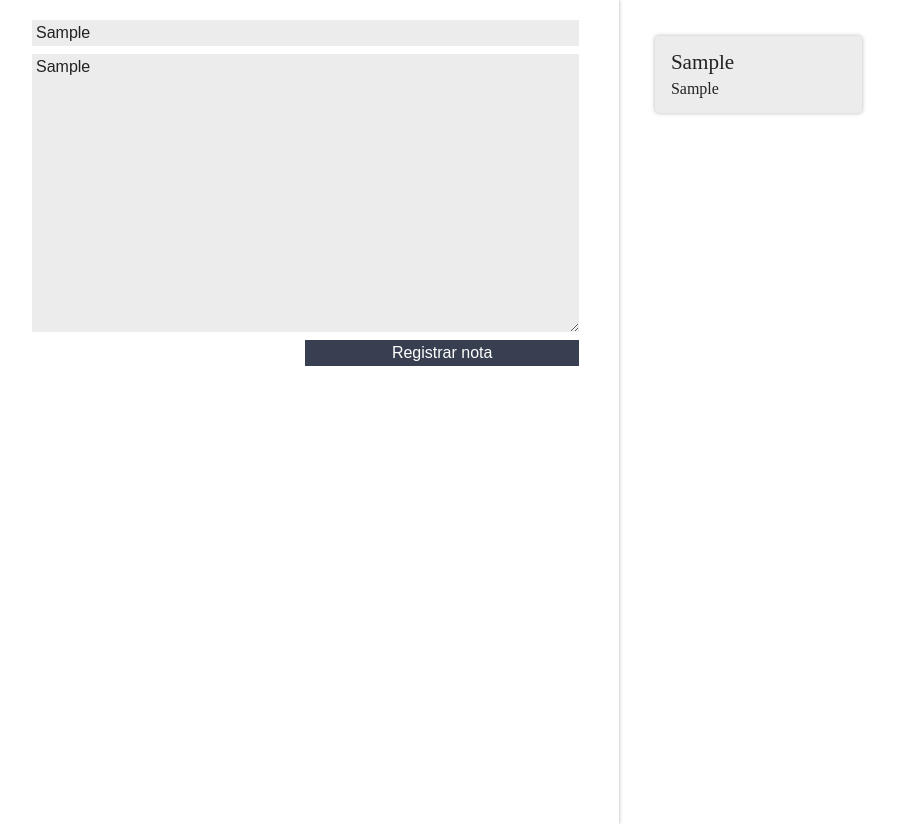
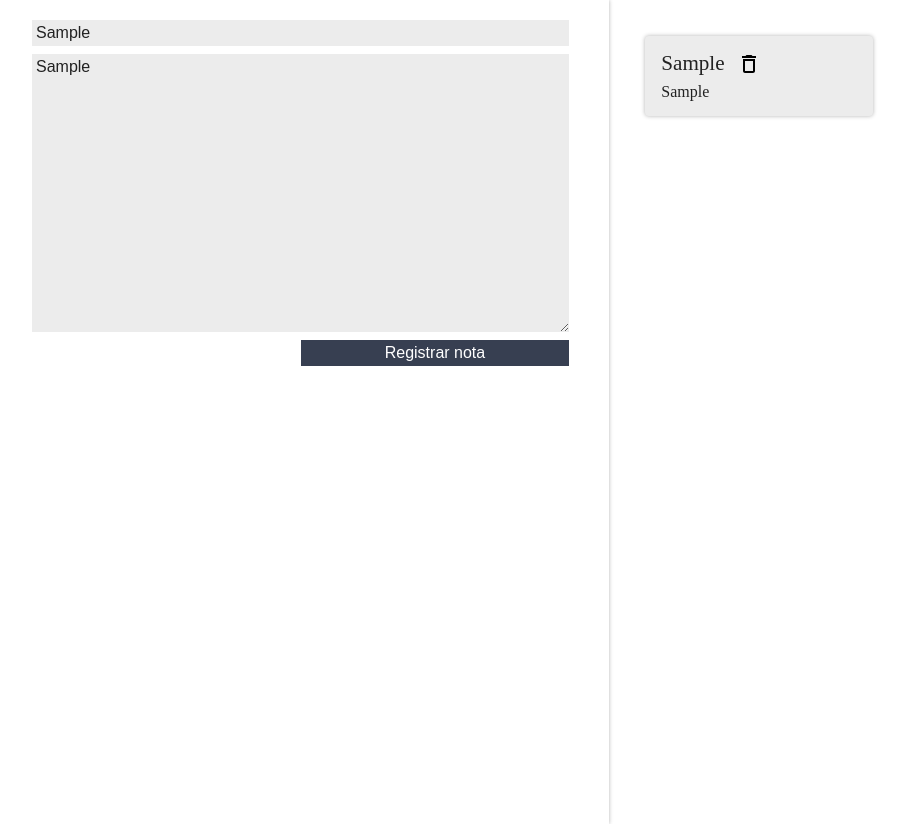
Before and after one commit to alura-es-cursos/1818-react-ciclo-de-vida-de-componentes, a React (Create React App) app: page / in a window 1280 px wide. Both pictures are taken after typing "Sample", "Sample" into the empty fields and a click on the button "Registrar nota". Shown: the whole page, without its empty margins (8-914 px from the left). Built offline with nearby package versions, Linux system fonts and the light colour scheme.

Commit message:
Aula 2_1_1

```diff
--- a/src/components/detalleNotas/DetalleNotas.jsx
+++ b/src/components/detalleNotas/DetalleNotas.jsx
@@ -1,5 +1,6 @@
 import React, { Component } from "react";
 import "./estilo.css";
+import {ReactComponent as DeleteSVG} from "../../assets/imagens/delete.svg";
 
 class DetalleNotas extends Component {
   render() {
@@ -7,6 +8,7 @@ class DetalleNotas extends Component {
       <section className="detalle-nota">
         <header className="detalle-nota_header">
           <h3 className="detalle-nota_titulo">{this.props.titulo}</h3>
+          <DeleteSVG/>
         </header>
         <p className="detalle-nota_texto">{this.props.nota}</p>
       </section>
```
Also changed, not shown: src/assets/imagens/delete.svg (added).
